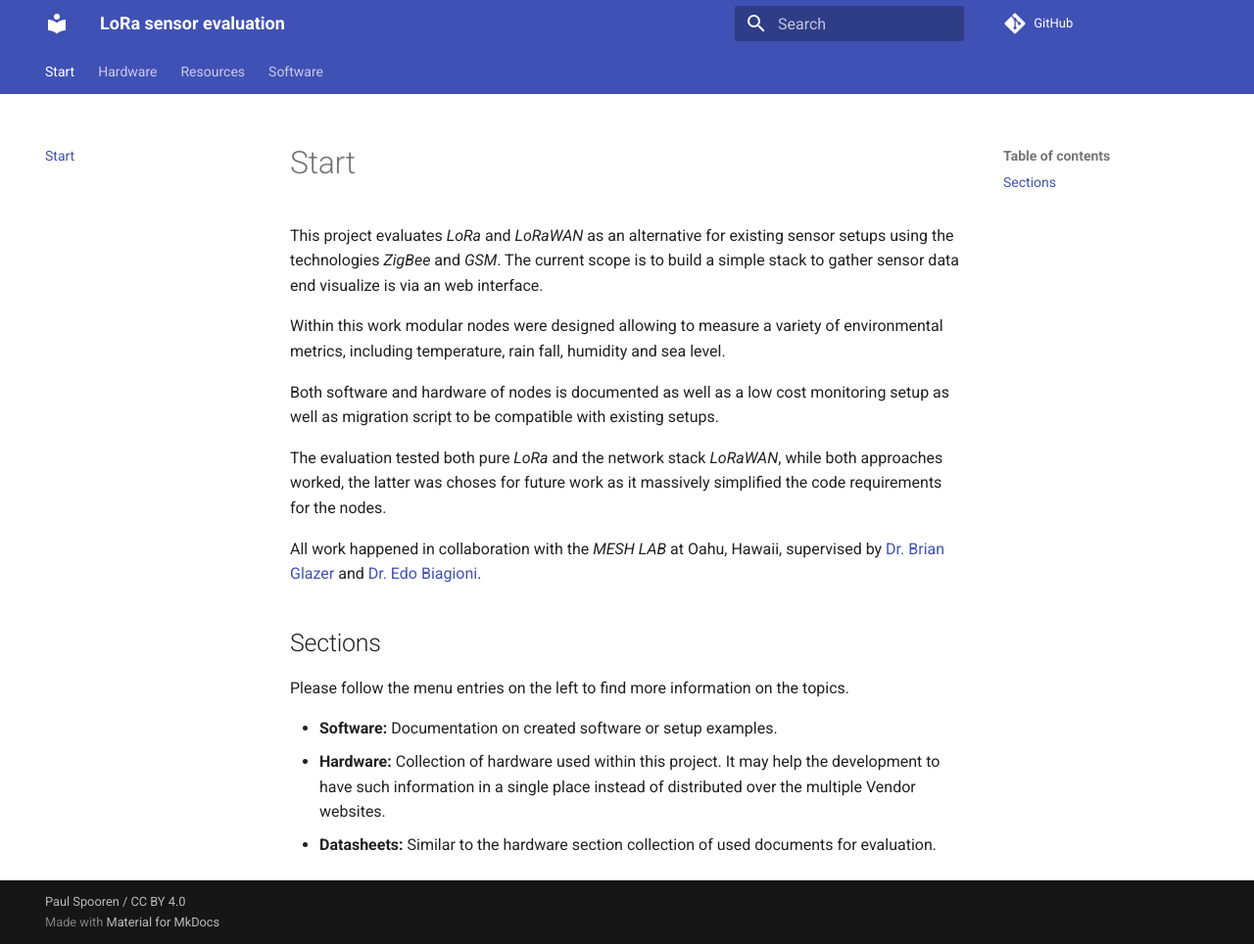
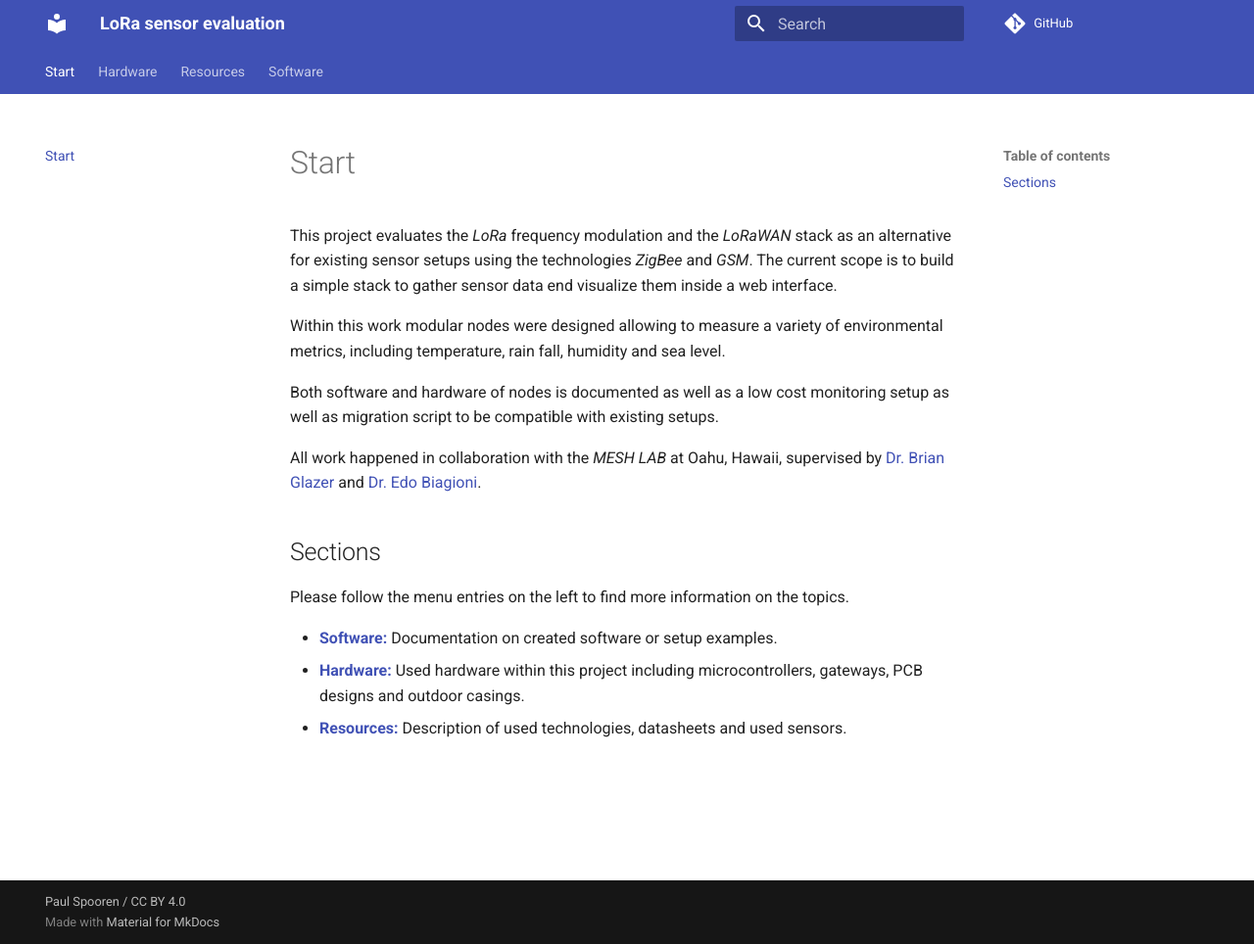
Before and after one commit to aparcar/lorawan_nodes, an MkDocs documentation site: the page built from docs/index.md, in a window 1280 px wide and 964 px high. Shown: the whole window at 98% size. Built offline with MkDocs 1.6.1 and Material for MkDocs 9.7.7, drawn with Linux system fonts in a browser that asks for light colours; comment, search, counter and statistics services are not loaded.

Commit message:
add sensors.md

```diff
--- a/docs/index.md
+++ b/docs/index.md
@@ -1,9 +1,9 @@
 # Start
 
-This project evaluates *LoRa* and *LoRaWAN* as an alternative for existing
-sensor setups using the technologies *ZigBee* and *GSM*. The current scope is
-to build a simple stack to gather sensor data end visualize is via an web
-interface.
+This project evaluates the *LoRa* frequency modulation and the *LoRaWAN* stack
+as an alternative for existing sensor setups using the technologies *ZigBee* and
+*GSM*. The current scope is to build a simple stack to gather sensor data end
+visualize them inside a web interface.
 
 Within this work modular nodes were designed allowing to measure a variety of
 environmental metrics, including temperature, rain fall, humidity and sea level.
@@ -11,10 +11,6 @@
 Both software and hardware of nodes is documented as well as a low cost
 monitoring setup as well as migration script to be compatible with existing
 setups.
-
-The evaluation tested both pure *LoRa* and the network stack *LoRaWAN*, while
-both approaches worked, the latter was choses for future work as it massively
-simplified the code requirements for the nodes.
 
 All work happened in collaboration with the *MESH LAB* at Oahu, Hawaii,
 supervised by [Dr. Brian
@@ -25,9 +21,9 @@
 
 Please follow the menu entries on the left to find more information on the topics.
 
-* **Software:** Documentation on created software or setup examples.
-* **Hardware:** Collection of hardware used within this project. It may help
-  the development to have such information in a single place instead of
-  distributed over the multiple Vendor websites.
-* **Datasheets:** Similar to the hardware section collection of used documents
-  for evaluation.
+* [**Software:**](software/index.md) Documentation on created software or setup
+  examples.
+* [**Hardware:** ](hardware/index.md) Used hardware within this project
+  including microcontrollers, gateways, PCB designs and outdoor casings.
+* [**Resources:** ](resources/index.md) Description of used technologies,
+  datasheets and used sensors.
```
Also changed, not shown: docs/resources/sensors.md (added, +70 -0 lines).
